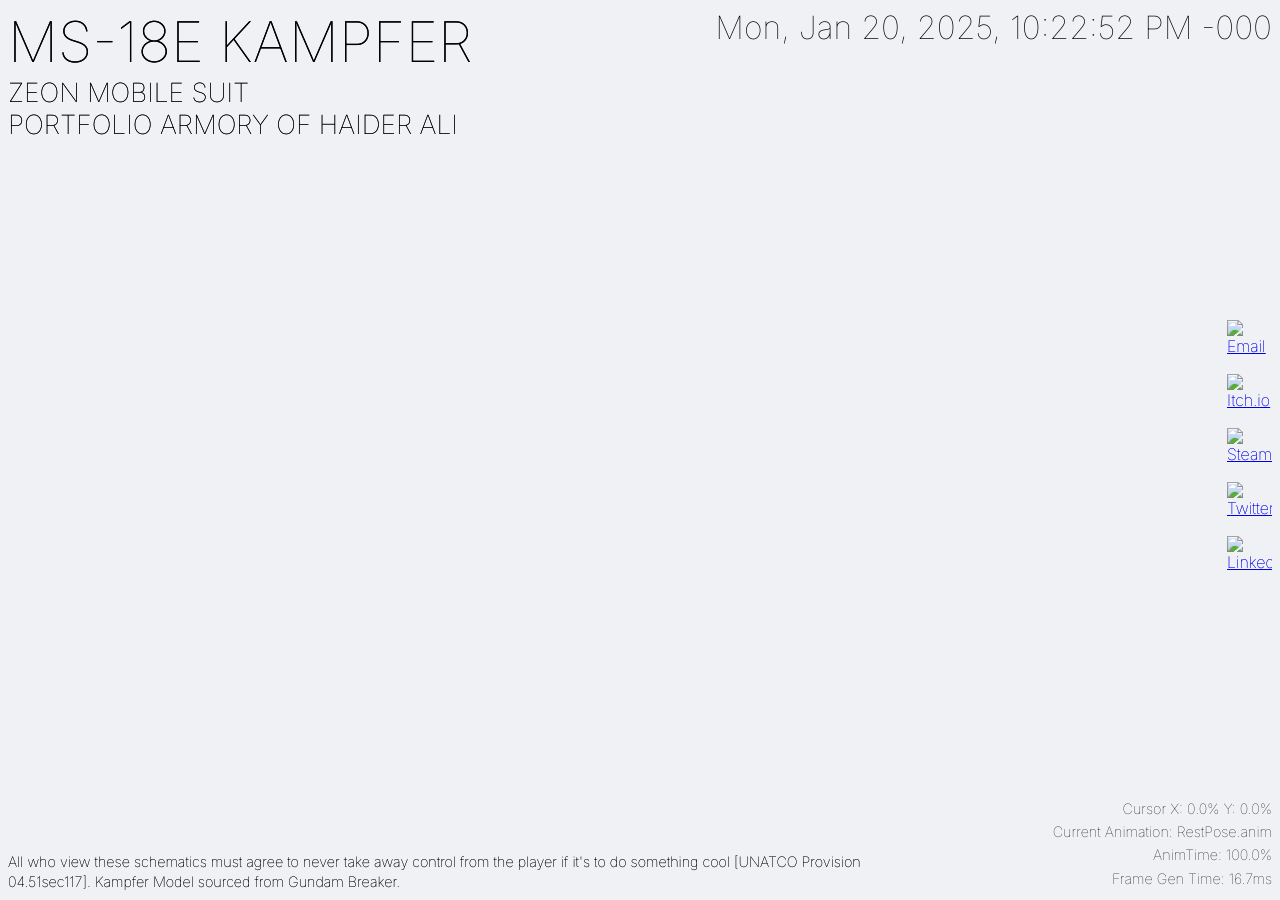
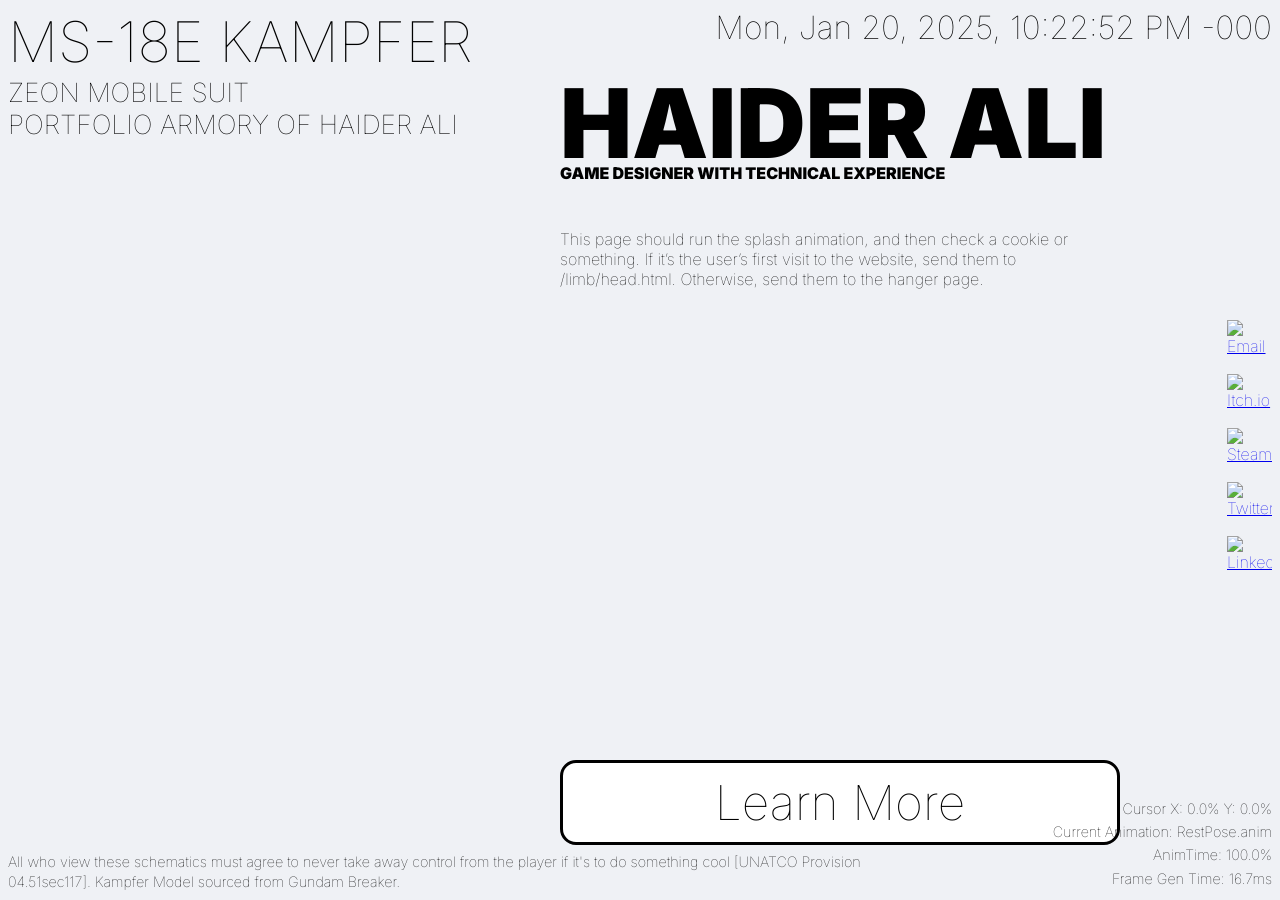
Before and after one commit to sinbadthepoet/portfolio-site, a Jekyll site: the page built from _limbs/head.md, in a window 1280 px wide. Built offline with Jekyll 4.4.1, drawn with Linux system fonts in a browser that asks for light colours; some web fonts are replaced.

Commit message:
Limb Page Layout

```diff
--- a/_layouts/limb.html
+++ b/_layouts/limb.html
@@ -1,12 +1,23 @@
 ---
 layout: dashboard
 ---
-{% include header.html %}
-
-{% include nav.html %}
-
-<body>
-  {{ content }}
-</body>
-
-{% include footer.html %}
+<div class="postContentBox">
+  <div class="Viewport">
+  </div>
+  <div class="TextColumn">
+    <div class="HeadingBox">
+      <h1>{{ page.heading | upcase }}</h1>
+      <h2>{{ page.subheading | upcase }}</h2>
+    </div>
+    <div class="ContentBox">
+      {{ content }}
+    </div>
+    <div class="Buttons">
+      <a href="/">
+        <div class="button">
+          Learn More
+        </div>
+      </a>
+    </div>
+  </div>
+</div>
--- a/_limbs/head.md
+++ b/_limbs/head.md
@@ -1,3 +1,7 @@
 ---
+layout: limb
 title: About Me
+heading: Haider Ali
+subheading: Game Designer with Technical Experience
 ---
+This page should run the splash animation, and then check a cookie or something. If it's the user's first visit to the website, send them to /limb/head.html. Otherwise, send them to the hanger page.
--- a/_sass/main.scss
+++ b/_sass/main.scss
@@ -161,3 +161,64 @@ h2 {
 body {
     background-color: #EFF1F5;
 }
+
+.postContentBox {
+  display: flex;
+  flex-flow: row nowrap;
+  justify-content: center;
+  margin-top: 5rem;
+  height: 85vh;
+
+  h1, h2{
+    font-weight: 900;
+    margin-top: 0;
+    margin-bottom: 0;
+    line-height: 0.9;
+  }
+
+  h1{
+    font-size: 6rem;
+  }
+
+  h2{
+    font-size: 1rem;
+  }
+
+
+
+  .Viewport {
+    flex: 0 1 25rem;
+  }
+
+  .TextColumn {
+    flex: 0 0 35rem;
+    display: flex;
+    flex-direction: column;
+
+    .HeadingBox{
+      margin-bottom: 2rem;
+    }
+
+    .ContentBox{
+      flex: auto;
+    }
+
+    .Buttons{
+      display: flex;
+      width: auto;
+      flex-flow: row nowrap;
+
+      a{
+        color: black;
+        flex-grow: 1;
+        text-decoration: none;
+        border: 0.2rem solid black;
+        background-color: white;
+        text-align: center;
+        font-size: 3rem;
+        border-radius: 1rem;
+
+      }
+    }
+  }
+}
```
